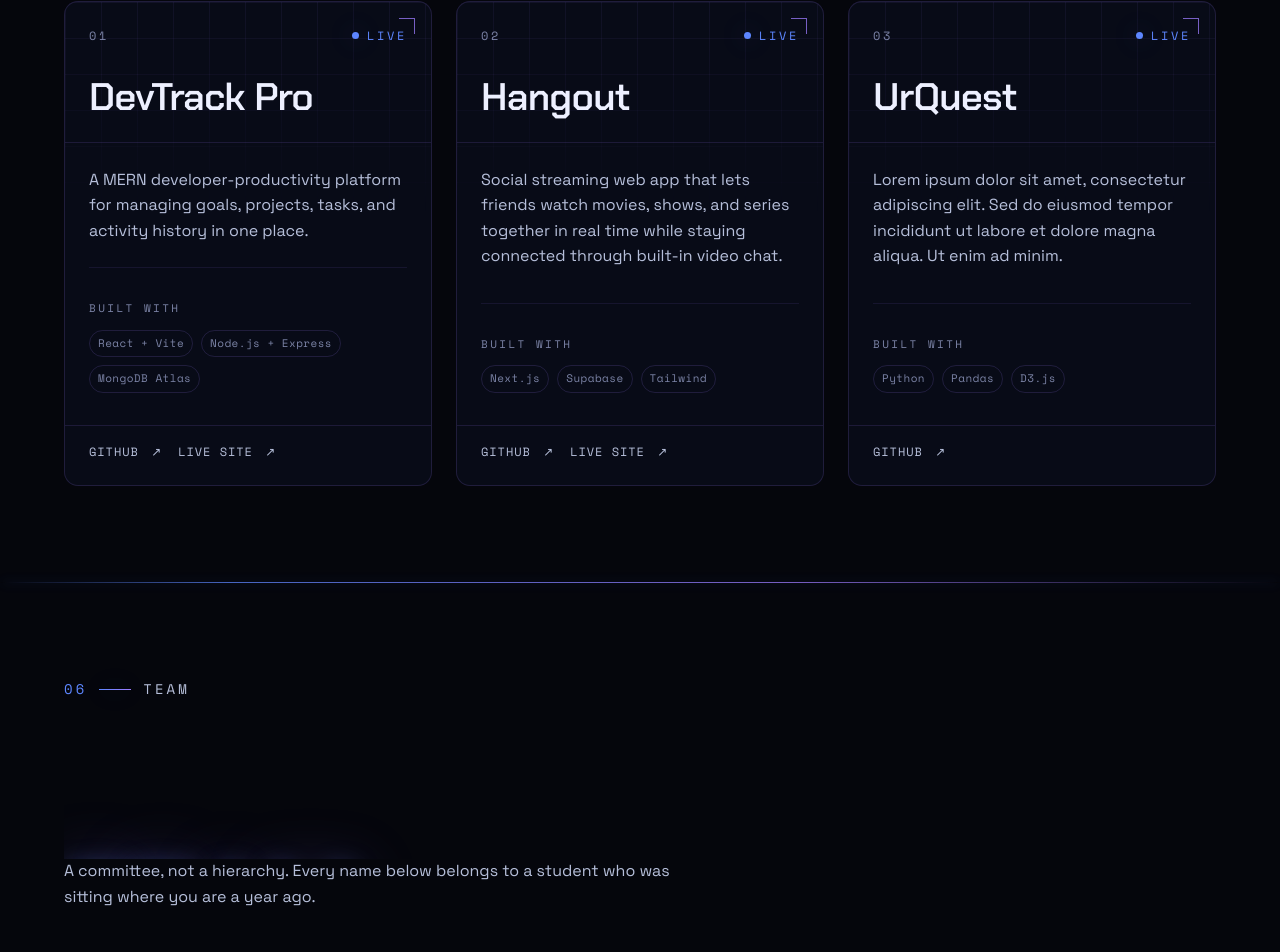
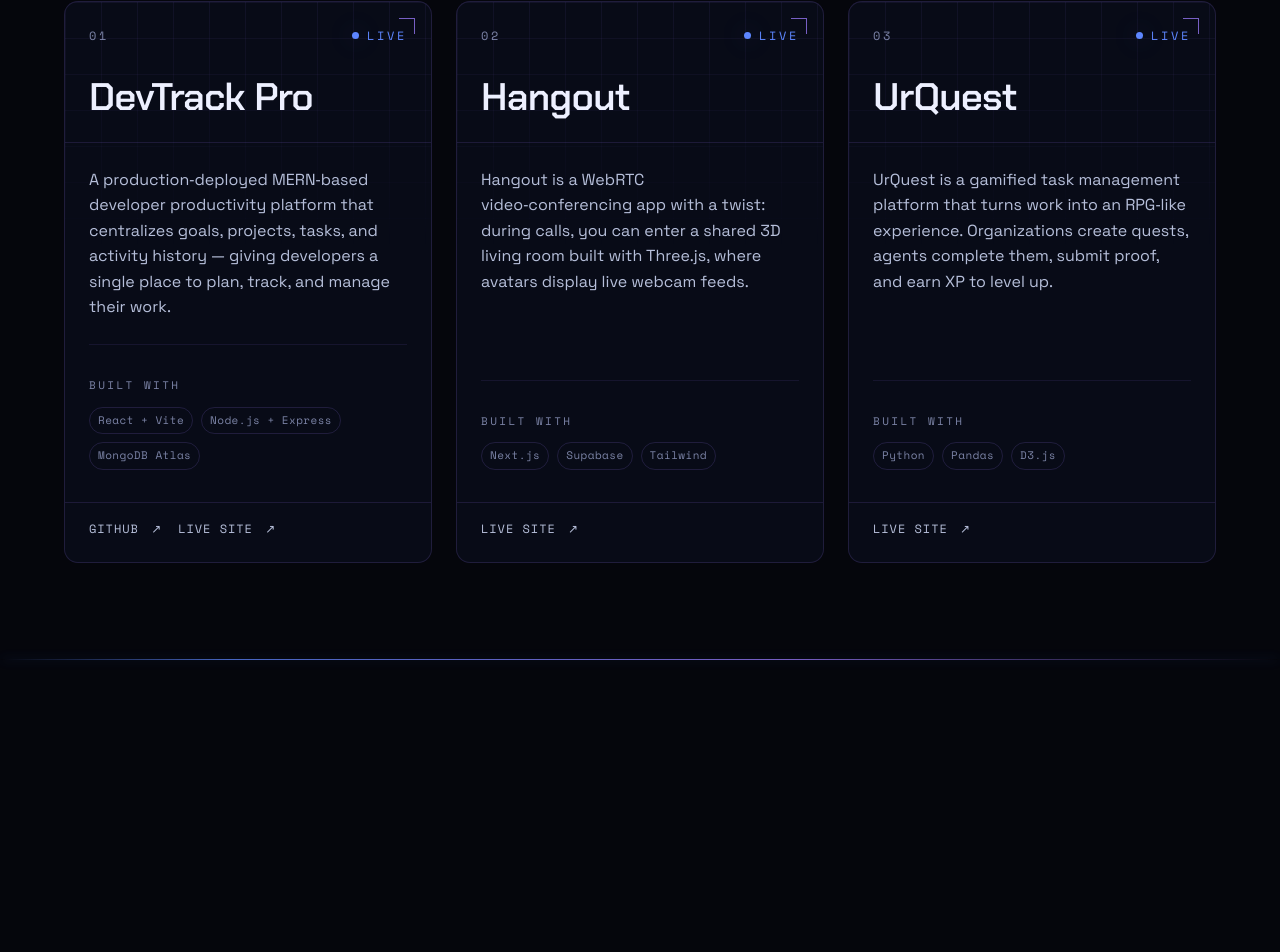
Before and after one commit to Sricharan7989/IOTA, a React (Vite) app: page / in a window 1280 px wide. Shown: the part 6268-7220 px from the top of the page. Built offline with nearby package versions, Linux system fonts and the light colour scheme.

Commit message:
updates in projects and team section

```diff
--- a/src/data/projects.js
+++ b/src/data/projects.js
@@ -3,33 +3,33 @@
    may be null when a project is private or not yet deployed. */
 export const PROJECTS = [
   {
-    id: 'devtrack-pro',
-    name: 'DevTrack Pro',
-    status: 'Live',
+    id: "devtrack-pro",
+    name: "DevTrack Pro",
+    status: "Live",
     description:
-      'A MERN developer-productivity platform for managing goals, projects, tasks, and activity history in one place.',
-    stack: ['React + Vite', 'Node.js + Express', 'MongoDB Atlas'],
-    github: 'https://github.com/guptakrish490/DevTrack-Pro',
-    live: 'https://devtrackpro.vercel.app/',
+      "A production‑deployed MERN‑based developer productivity platform that centralizes goals, projects, tasks, and activity history — giving developers a single place to plan, track, and manage their work.",
+    stack: ["React + Vite", "Node.js + Express", "MongoDB Atlas"],
+    github: "https://github.com/guptakrish490/DevTrack-Pro",
+    live: "https://devtrackpro.vercel.app/",
   },
   {
-    id: 'hangout',
-    name: 'Hangout',
-    status: 'Live',
+    id: "hangout",
+    name: "Hangout",
+    status: "Live",
     description:
-      'Social streaming web app that lets friends watch movies, shows, and series together in real time while staying connected through built-in video chat.',
-    stack: ['Next.js', 'Supabase', 'Tailwind'],
-    github: 'https://github.com/',
-    live: 'https://hangout-pheelips-projects.vercel.app/',
+      "Hangout is a WebRTC video‑conferencing app with a twist: during calls, you can enter a shared 3D living room built with Three.js, where avatars display live webcam feeds.",
+    stack: ["Next.js", "Supabase", "Tailwind"],
+    github: null,
+    live: "https://hangout-pheelips-projects.vercel.app/",
   },
   {
-    id: 'Ur-quest',
-    name: 'UrQuest',
-    status: 'Live',
+    id: "Ur-quest",
+    name: "UrQuest",
+    status: "Live",
     description:
-      'Lorem ipsum dolor sit amet, consectetur adipiscing elit. Sed do eiusmod tempor incididunt ut labore et dolore magna aliqua. Ut enim ad minim.',
-    stack: ['Python', 'Pandas', 'D3.js'],
-    github: 'https://ur-quest.vercel.app/',
-    live: null,
+      "UrQuest is a gamified task management platform that turns work into an RPG‑like experience. Organizations create quests, agents complete them, submit proof, and earn XP to level up.",
+    stack: ["Python", "Pandas", "D3.js"],
+    live: "https://ur-quest.vercel.app/",
+    github: null,
   },
-]
+];
--- a/src/data/team.js
+++ b/src/data/team.js
@@ -78,6 +78,7 @@
 import sriharshaPhoto from "../assets/team/sriharsha.jpeg";
 import tholkappianPhoto from "../assets/team/tholkappian.jpeg";
 import gauthamPhoto from "../assets/team/gautham.png";
+import hemanthPhoto from "../assets/team/hemanth.png";
 
 /* PLACEHOLDER - tier 1. */
 export const MENTOR = {
@@ -163,6 +164,26 @@
   // ============================================================
 
   {
+    id: "lead-tholkappian",
+    name: "Tholkappian",
+    role: "Web Development-LEAD",
+    bio: "",
+    photo: tholkappianPhoto,
+    github: "https://github.com/TitanThols",
+    linkedin: "https://www.linkedin.com/in/tholkappian-murugesan-bb401a326/",
+  },
+
+  {
+    id: "member-hemanth",
+    name: "Hemanth",
+    role: "Cyber Security - Lead",
+    bio: "",
+    photo: hemanthPhoto,
+    github: "https://github.com/Hemanth-G48",
+    linkedin: "https://www.linkedin.com/in/hemanth-gundu-08aa46371/",
+  },
+
+  {
     id: "member-sriharsha",
     name: "Baswa Sriharsha",
     role: "AI / ML",
@@ -210,11 +231,21 @@
   {
     id: "member-hrishikesh-chamarthy",
     name: "Hrishikesh Chamarthy",
-    role: "AI Engineering",
+    role: "Data Science",
     bio: "",
     photo: hrishikeshPhoto,
     github: "https://github.com/Hrishi-2008",
     linkedin: "https://www.linkedin.com/in/hrishikesh-chamarthy-021207380",
+  },
+
+  {
+    id: "member-medha-kethari",
+    name: "Medha Kethari",
+    role: "Data Science",
+    bio: "",
+    photo: KmedhaPhoto,
+    github: "https://github.com/medha7814",
+    linkedin: "",
   },
 
   {
@@ -240,16 +271,6 @@
   // ============================================================
   // WEB DEVELOPMENT
   // ============================================================
-
-  {
-    id: "lead-tholkappian",
-    name: "Tholkappian",
-    role: "Web Development-LEAD",
-    bio: "",
-    photo: tholkappianPhoto,
-    github: "https://github.com/TitanThols",
-    linkedin: "https://www.linkedin.com/in/tholkappian-murugesan-bb401a326/",
-  },
 
   {
     id: "member-krish-gupta",
@@ -302,7 +323,7 @@
     bio: "",
     photo: sathyanarayananPhoto,
     github: "",
-    linkedin: "",
+    linkedin: "https://www.linkedin.com/in/k-sathyanarayanan-847901388/",
   },
 
   // ============================================================
@@ -334,16 +355,6 @@
   // ============================================================
 
   {
-    id: "member-medha-kethari",
-    name: "Medha Kethari",
-    role: "Data Science",
-    bio: "",
-    photo: KmedhaPhoto,
-    github: "https://github.com/medha7814",
-    linkedin: "",
-  },
-
-  {
     id: "member-jahnavi-yerra",
     name: "Jahnavi Yerra",
     role: "Data Science",
@@ -364,6 +375,6 @@
     bio: "",
     photo: ayushPhoto,
     github: "",
-    linkedin: "",
+    linkedin: "https://www.linkedin.com/in/ayush-bisht-704b9137b",
   },
 ];
```
Also changed, not shown: src/assets/team/hemanth.jpg (deleted), src/assets/team/hemanth.png (added).
